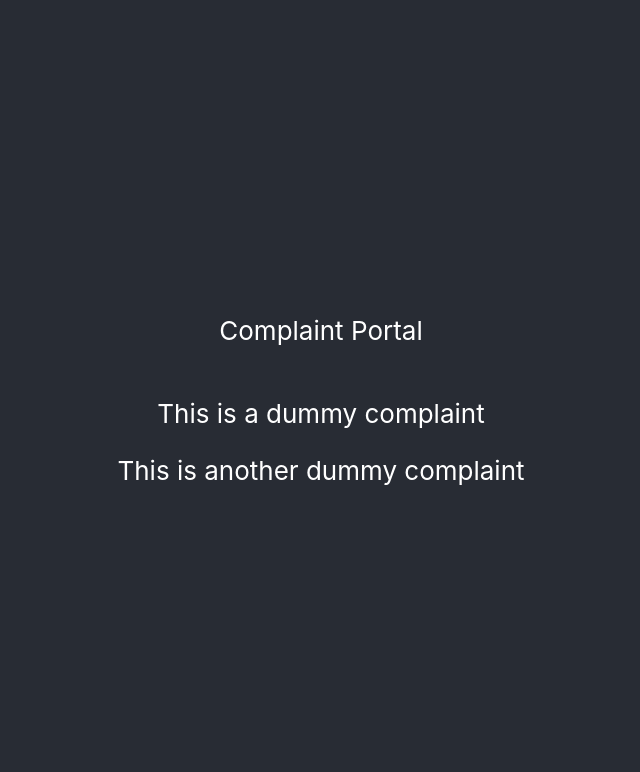
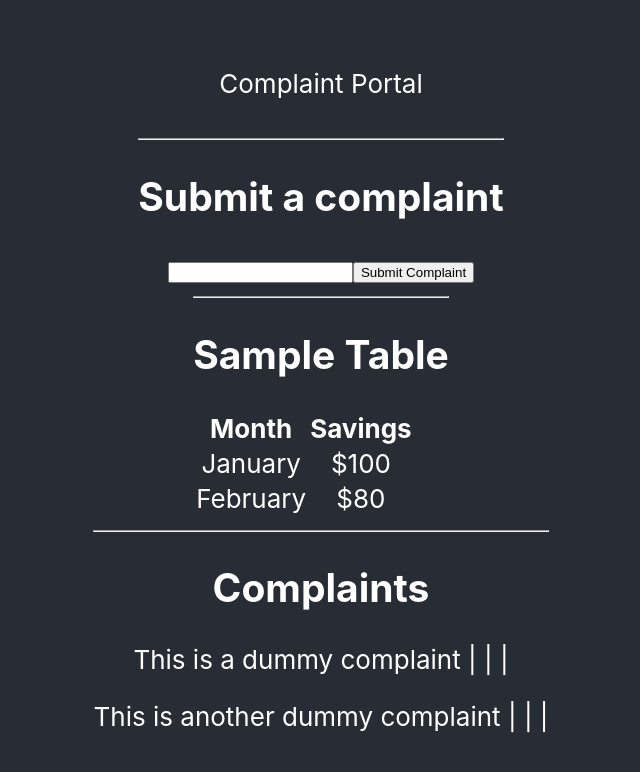
Before and after one commit to strview/classroom-front-end, a React (Create React App) app: page / in a window 1280 px wide. Shown: the top 772 px of the page, without its empty margins (319-959 px from the left). Built offline with nearby package versions, Linux system fonts and the light colour scheme; no server answers.

Commit message:
From class Oct 19

```diff
--- a/src/App.js
+++ b/src/App.js
@@ -1,6 +1,6 @@
 import { useEffect, useState } from 'react';
 import './App.css';
-import { getComplaints } from './helpers/apiEndpoints';
+import { getComplaints, createComplaint } from './helpers/apiEndpoints';
 
 function App() {
 
@@ -29,6 +29,24 @@ function App() {
     fetchComplaints()
   }, [])
 
+//Create
+const handleSubmit = async (event) => {
+  event.preventDefault()
+  const complaint = {
+    message: event.target.message.value,
+    source: "kenny-front-end",
+  }
+  console.log("complaint", complaint)
+  const { apiEndpoint, apiOptions } = await createComplaint(complaint)
+  console.log("apiEndpoint", apiEndpoint)
+  const response = await fetch(apiEndpoint, apiOptions)
+  console.log("response", response)
+  const data = await response.json()
+  console.log(data)
+  setComplaints([...complaints, data])
+}
+
+
   return (
     <div className="App">
       <header className="App-header">
@@ -36,10 +54,53 @@ function App() {
         <p>
           Complaint Portal
         </p>
+
         <div>
+          <hr></hr>
+          <h2>Submit a complaint</h2>
+          <form onSubmit={handleSubmit}>
+            <input type="text" name="message" />
+            <button type="submit">Submit Complaint</button>
+          </form>
+        </div>
+
+
+
+      <div>
+        <hr/>
+      <h2>Sample Table</h2>
+      <table>
+      <thead>
+        <tr>
+          <th>Month</th>
+          <th>Savings</th>
+        </tr>
+      </thead>
+      <tbody>
+        <tr>
+          <td>January</td>
+          <td>$100</td>
+        </tr>
+        <tr>
+          <td>February</td>
+          <td>$80</td>
+        </tr>
+      </tbody>
+
+    </table>
+
+      </div>
+
+
+
+
+        <div>
+          <hr/>
+          <h2>Complaints</h2>
           {complaints.map((complaint) => (
             <div key={complaint.id}>
-              <p>{complaint.message}</p>
+              <p>{complaint.message} | {complaint.submitter} | {complaint.source} | {complaint.created_at}</p>
+
             </div>
           ))}
         </div>
--- a/src/helpers/apiEndpoints.js
+++ b/src/helpers/apiEndpoints.js
@@ -21,3 +21,14 @@ export const getComplaints = async () => {
         apiOptions: apiOptions
     }
 }
+
+export const createComplaint = async (complaint) => {
+    const urlBase = "https://ypibol5gl3.execute-api.us-east-2.amazonaws.com/dev"
+    const apiOptions = await getApiOptions('POST')
+    const apiEndpoint = urlBase + '/complaint/create'
+    apiOptions.body = JSON.stringify(complaint)
+    return {
+        apiEndpoint: apiEndpoint,
+        apiOptions: apiOptions
+    }
+}
```
